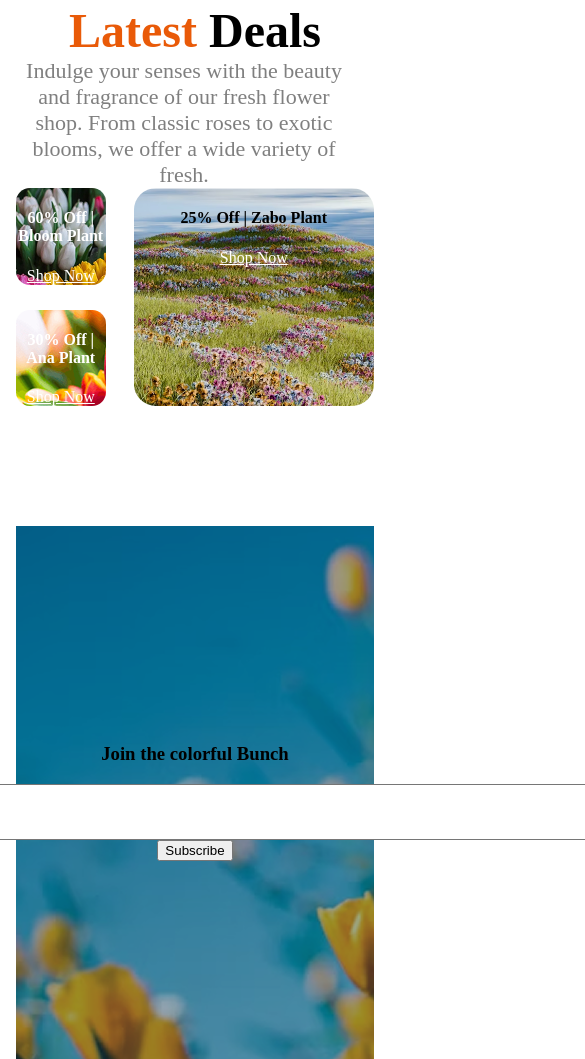
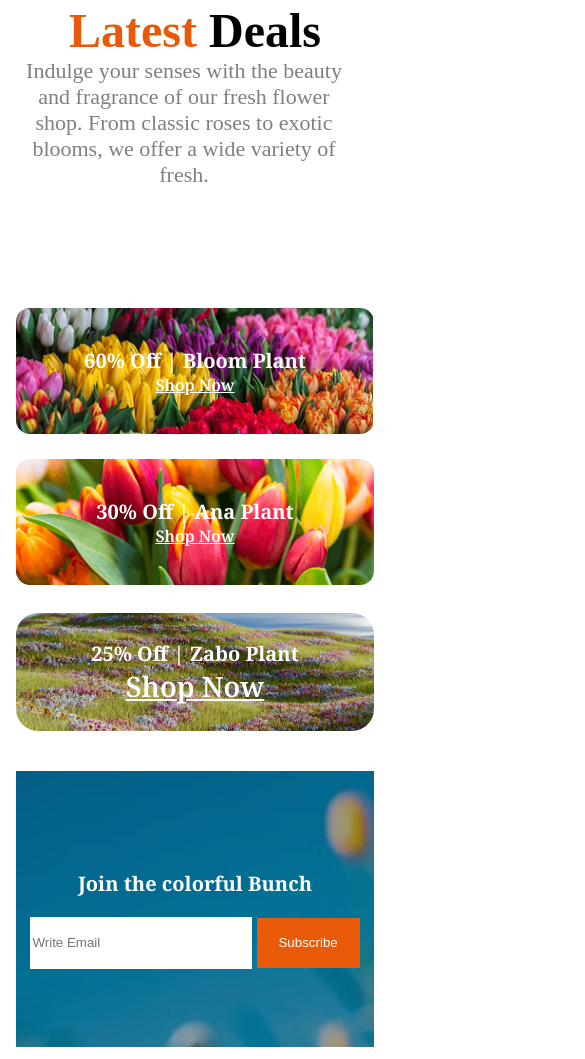
Before and after one commit to mdabdulaziz6236/assignment-2, a plain HTML site: page index.html in a window 390 px wide. Shown: the part 3930-4989 px from the top of the page, 585 px wide, since content can reach past the window. Drawn offline with Linux system fonts and the light colour scheme.

Commit message:
Alhamdulillah completed join section with responsive

```diff
--- a/index.html
+++ b/index.html
@@ -149,24 +149,24 @@
         <h2 class="deals-title bold"><span class="font-color">Latest</span>  <span class="font-color-3">Deals</span></h2>
         <p class="deals-description regular font-color-2">Indulge your senses with the beauty and fragrance of our fresh flower shop. From classic roses to exotic blooms, we offer a wide variety of fresh.</p>
       </section>
-      <section class="image-section">
+      <section class="image-section noto-serif-normal">
         <div class="leftside">
-          <div class="img-1">
-          <h4>60% Off | Bloom Plant</h4>
-          <a href="">Shop Now</a>
+          <div class="column-1 img-1">
+          <h4 class="bold">60% Off | Bloom Plant <br> <span><a class="left-h4" href="">Shop Now</a></span></h4>
+
         </div>
-        <div class="img-2">
-          <h4>30% Off | Ana  Plant</h4>
-        <a href="">Shop Now</a>
+        <div class="column-1 img-2">
+          <h4 class="bold">30% Off | Ana  Plant <br><span><a class="left-h4" href="">Shop Now</a></span></h4>
+
         </div>
         </div>
         <div class="img-3 rightside">
-          <h4>25% Off | Zabo Plant</h4>
-          <a href="">Shop Now</a>
+          <h4 class="bold">25% Off | Zabo Plant <br><span><a class="right-h4" href="">Shop Now</a></span></h4>
+
         </div>
       </section>
-      <section class="join">
-        <h3>Join the colorful Bunch</h3>
+      <section class="join noto-serif-normal">
+        <h3 class="join-title bold">Join the colorful Bunch</h3>
         <div>
           <input  type="email" placeholder="Write Email" name="" id="">
         <button>Subscribe</button>
--- a/styles/style.css
+++ b/styles/style.css
@@ -1,17 +1,12 @@
-
 /* font style from google */
 
-
 /* @import url('https://fonts.googleapis.com/css2?family=Inter:ital,opsz,wght@0,14..32,100..900;1,14..32,100..900&family=Noto+Serif:ital,wght@0,100..900;1,100..900&display=swap'); */
-
-
 
 .noto-serif-normal {
   font-family: "Noto Serif", serif;
   font-optical-sizing: auto;
   font-style: normal;
-  font-variation-settings:
-    "wdth" 100;
+  font-variation-settings: "wdth" 100;
 }
 
 .inter-normal {
@@ -22,167 +17,157 @@
 /* .noto-serif-normal{
   font-family: "Noto Serif", serif;} */
 
-
-
 /* shared styles */
-.display-flex{
+.display-flex {
   display: flex;
 }
-.bold{
+.bold {
   font-weight: 700;
 }
-.regular{
+.regular {
   font-weight: 400;
 }
-.font-color{
+.font-color {
   color: rgba(233, 90, 8, 1);
 }
-.font-color-2{
+.font-color-2 {
   color: rgba(0, 0, 0, 0.5);
 }
-.font-color-3{
+.font-color-3 {
   color: rgba(0, 0, 0, 1);
 }
 /* body related style */
-    .body{
+.body {
   /* max-width: 1140px; */
   margin: 0 auto;
   padding: 30px 150px;
 }
 /* header related styles */
 
-header{
+header {
   margin: 0 auto;
 }
 
 /* navbar related styles  */
-.navbar{
+.navbar {
   justify-content: center;
   align-items: center;
   display: flex;
   justify-content: space-between;
   /* margin: 30px 150px; */
-
 }
 
-header nav ul{
+header nav ul {
   list-style: none;
 }
-nav a{
+nav a {
   text-decoration: none;
 }
-header nav ul li{
+header nav ul li {
   margin-right: 48px;
 }
-.a-home{
+.a-home {
   font-size: 1rem;
   color: rgba(37, 36, 50, 1);
 }
-.a-shop, .a-about-us{
+.a-shop,
+.a-about-us {
   color: rgba(137, 135, 161, 1);
   white-space: nowrap;
 }
-.a-cart{
+.a-cart {
   color: rgba(0, 0, 0, 1);
   white-space: nowrap;
 }
-.cart-icon{
+.cart-icon {
   margin-left: 10px;
-
 }
-.li-cart{
+.li-cart {
   margin-right: 0;
 }
 
 /* header section and img related styles */
-    .header-title{
+.header-title {
   font-weight: 700px;
   font-size: 4rem;
   margin: 0;
-
-
 }
-    .header-description{
+.header-description {
   font-size: 1.37rem;
   margin: 0;
   display: block;
 }
 
-
-    .header-section{
+.header-section {
   margin-top: 120px;
 }
 
 /* main styles */
 
 /* section related styles */
-    .section{
+.section {
   text-align: center;
 }
-    .section-title{
+.section-title {
   font-size: 3.2rem;
 }
-    .section-description{
+.section-description {
   font-size: 1.3rem;
   color: rgba(0, 0, 0, 0.5);
 }
 /* card section related styles */
 
-    .cards{
+.cards {
   display: grid;
   grid-template-columns: repeat(4, 1fr);
   text-align: center;
   margin-top: 49px;
   gap: 20px;
 }
-    .card-button{
-        background-color:rgba(233, 90, 8, 1) ;
+.card-button {
+  background-color: rgba(233, 90, 8, 1);
   color: rgba(255, 255, 255, 1);
   padding: 19px 80px 19px 80px;
   font-weight: 600;
   font-size: 1rem;
   border: none;
-
 }
-    .card-title{
+.card-title {
   font-weight: 500;
   font-size: 1.375rem;
   margin: 0;
   padding-top: 30px;
 }
-    .card-money{
+.card-money {
   font-size: 1.375rem;
   font-weight: bold;
   margin: 0;
   padding: 20px;
-
 }
 /* plant lover section related styles */
-    .plant-lover-section{
+.plant-lover-section {
   display: flex;
   gap: 60px;
   margin-top: 210px;
   position: relative;
   display: 100%;
-
-
 }
-    .lover-title{
+.lover-title {
   font-weight: 700;
   font-size: 3rem;
 }
-    .lover-li{
+.lover-li {
   font-weight: 500;
   font-size: 1.375rem;
 }
-    .plant-lover{
+.plant-lover {
   display: 50%;
   justify-content: center;
   align-items: center;
   padding: 38px;
 }
-    .trusted-badge{
-        position:absolute;
+.trusted-badge {
+  position: absolute;
   top: 0%;
   left: 30%;
 
@@ -192,68 +177,97 @@ header nav ul li{
   z-index: 10;
 }
 /* deals related styles */
-    .deals{
+.deals {
   text-align: center;
+  margin-bottom: 120px;
 }
-    .deals-title{
+.deals-title {
   font-size: 3rem;
   margin-bottom: 0;
-
 }
-    .deals-description{
+.deals-description {
   font-size: 1.375rem;
   max-width: 888px;
   text-align: center;
   margin: 16px 276px;
-
 }
 /* bg image related  */
-    .img-1{
+.img-1 {
   background-image: url("../images/deal-bloom.png");
   border-radius: 14px;
   text-align: center;
+  display: flex;
+  justify-content: center;
+  align-items: center;
   color: white;
+  font-size: 1.25rem;
+
 }
-    .img-2{
-        background-image:url("../images/deal-ana.png") ;
+.left-h4{
+    font-size: 1rem;
+    font-weight: 600;
+}
+.img-2 {
+  background-image: url("../images/deal-ana.png");
   border-radius: 14px;
-        text-align: center;
+  color: white;text-align: center;
+  display: flex;
+  justify-content: center;
+  align-items: center;
   color: white;
+  font-size: 1.25rem;
+
+
 }
-    .img-3{
+
+.img-3 {
   background-image: url("../images/deal-zabo.png");
+  border-radius: 22px;
   background-repeat: no-repeat;
   background-size: cover;
+  background-position: center;
   text-align: center;
-
-        border-radius: 22px;
+  display: flex;
+  justify-content: center;
+  align-items: center;
+  color: white;
+  font-size: 3rem;
 }
-
-    .leftside{
-
+.right-h4{
+    font-size: 1.75rem;
+    font-weight: 600;
+}
+.leftside {
      display: flex;
+     flex-direction: column;
   width: 25%;
-        flex-direction: column;
-        border-radius: 14px;
+  height: auto; /* চাইলে auto বা responsive করো */
   gap: 25px;
 }
-    .rightside{
+.column-1{
+     flex: 1; /* দুইটি div সমান আকারে */
+  background-size: cover;
+  background-position: center;
+}
+.rightside {
   flex: 1;
 }
-    .image-section{
+.image-section {
   display: flex;
   gap: 28px;
+  /* width: 1140px; */
+  height: 423px;
+
 }
-    .image-section a{
+.image-section a {
   color: white;
   display: flex;
   justify-content: center;
   align-items: center;
-
 }
 
 /* join related styles */
-    .join{
+.join {
   background-image: url("../images/news-letter-bg.png");
   width: 100%;
   height: 533px;
@@ -263,10 +277,25 @@ header nav ul li{
   justify-content: center;
   align-items: center;
   margin-top: 120px;
+  margin-bottom: 0;
 }
-    .join input{
+.join input {
   width: 830px;
   height: 50px;
+  border: none;
+}
+.join button {
+  width: 186px;
+  height: 55px;
+  background-color: rgba(233, 90, 8, 1);
+  border: none;
+  color: white;
+  margin-left: 0;
+}
+.join-title {
+  font-weight: 700;
+  font-size: 3rem;
+  color: white;
 }
 /* responsive related styles */
 @media screen and (max-width: 768px) {
@@ -274,75 +303,109 @@ header nav ul li{
         justify-content: center;
         align-items: center; */
 
-    .body{
+  .body {
     padding: 0 16px;
     margin: 0 auto;
   }
-    .a-home, .a-about-us, .a-shop{
+  .a-home,
+  .a-about-us,
+  .a-shop {
     display: none;
   }
 
-    .section-image{
+  .section-image {
     /* width: 393px; */
     width: 100%;
     /* margin-bottom: 20px; */
     display: block;
   }
-    .header-section{
+  .header-section {
     display: flex;
     flex-direction: column-reverse;
   }
   /* card related style */
-    .cards{
+  .cards {
     display: grid;
     grid-template-columns: repeat(2, 1fr);
     gap: none;
   }
-    .card, .card-image{
+  .card,
+  .card-image {
     max-width: 170px;
-
   }
-    .card-button{
-        padding: 19px 30px ;
+  .card-button {
+    padding: 19px 30px;
   }
   /* plants lover related style */
-    .trusted-badge{
+  .trusted-badge {
     display: none;
   }
-    .plant-lover-section{
+  .plant-lover-section {
     display: flex;
     flex-direction: column;
     padding: 0;
     margin-top: 0 0 0;
     margin-bottom: 0;
-
-
-
   }
-    .plant-image{
+  .plant-image {
     margin: 0 0 0 0;
     padding: 0 0 0 0;
   }
-    .lover-title{
+  .lover-title {
     font-size: 1.5rem;
-
   }
-    .plant-lover{
+  .plant-lover {
     padding: 0;
     margin-top: 0;
-
   }
-    br{
+  br {
     display: none;
   }
   /* deals related */
-    .dtails{
+  .dtails {
+  }
+  .deals-description {
+    max-width: 336px;
+    margin: 0 0 0 0;
+  }
+  /* bg image related  */
+  .image-section{
+    display: flex;
+    flex-direction: column;
 
   }
-    .deals-description{
-        max-width: 336px;
-        margin: 0 0 0 0;
+  .leftside{
+    display: flex;
+    flex-direction: column;
+    width: 100%;
+    height: 370px;
 
   }
+  .img-1, .img-2, .img-3{
+    width: 100%;
+    height: 180px;
+    font-size: 1.25rem;
+  }
+  /* join related styles */
+  .join{
+    /* width: 380px; */
+    width: auto;
+    height: 276px;
+    margin-top: 40px;
+    /* margin-bottom: 200px; */
+  }
+  .join-title{
+    font-size: 1.25rem;
+  }
+  .join input{
+    width: 218px;
+    height: 50px;
+    margin-right: 0;
+  }
+  .join button{
+    width: 103px;
+    height: 50px;
+    margin-left: none;
 
   }
+}
```
Lines whose indentation alone changed are shown as unchanged.
